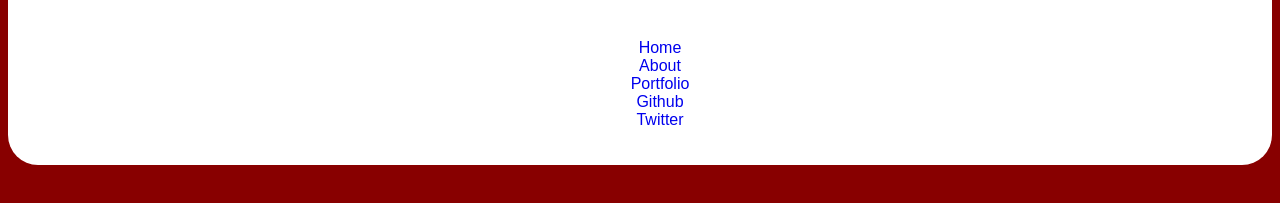
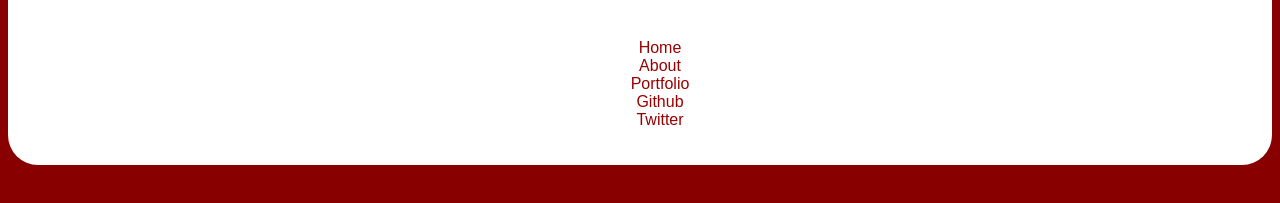
Before and after one commit to jcsl94/jcsl94.github.io, a plain HTML site: page index.html in a window 1280 px wide. Shown: the part 173-376 px from the top of the page. Drawn offline with Linux system fonts and the light colour scheme.

Commit message:
updated link color

```diff
--- a/CSS/index.css
+++ b/CSS/index.css
@@ -24,7 +24,9 @@ ol, ul {
 
 a, a:active, a:visited {
 	text-decoration: none;
-	padding-bottom: 2px;
+	padding: 2px;
+	border-radius: 8px;
+	color: #900;
 }
 a:hover {
 	background-color: #839496;
```
